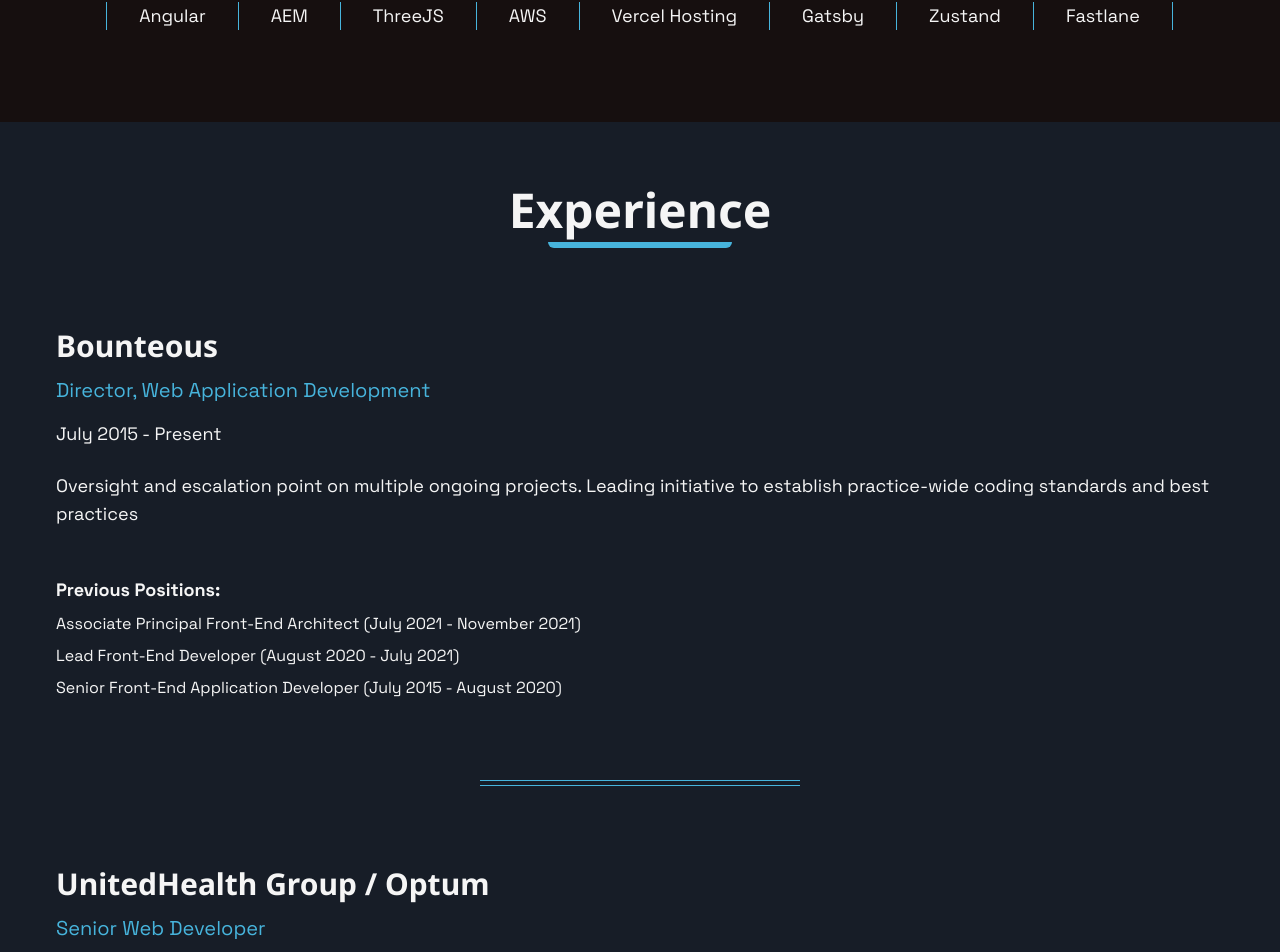
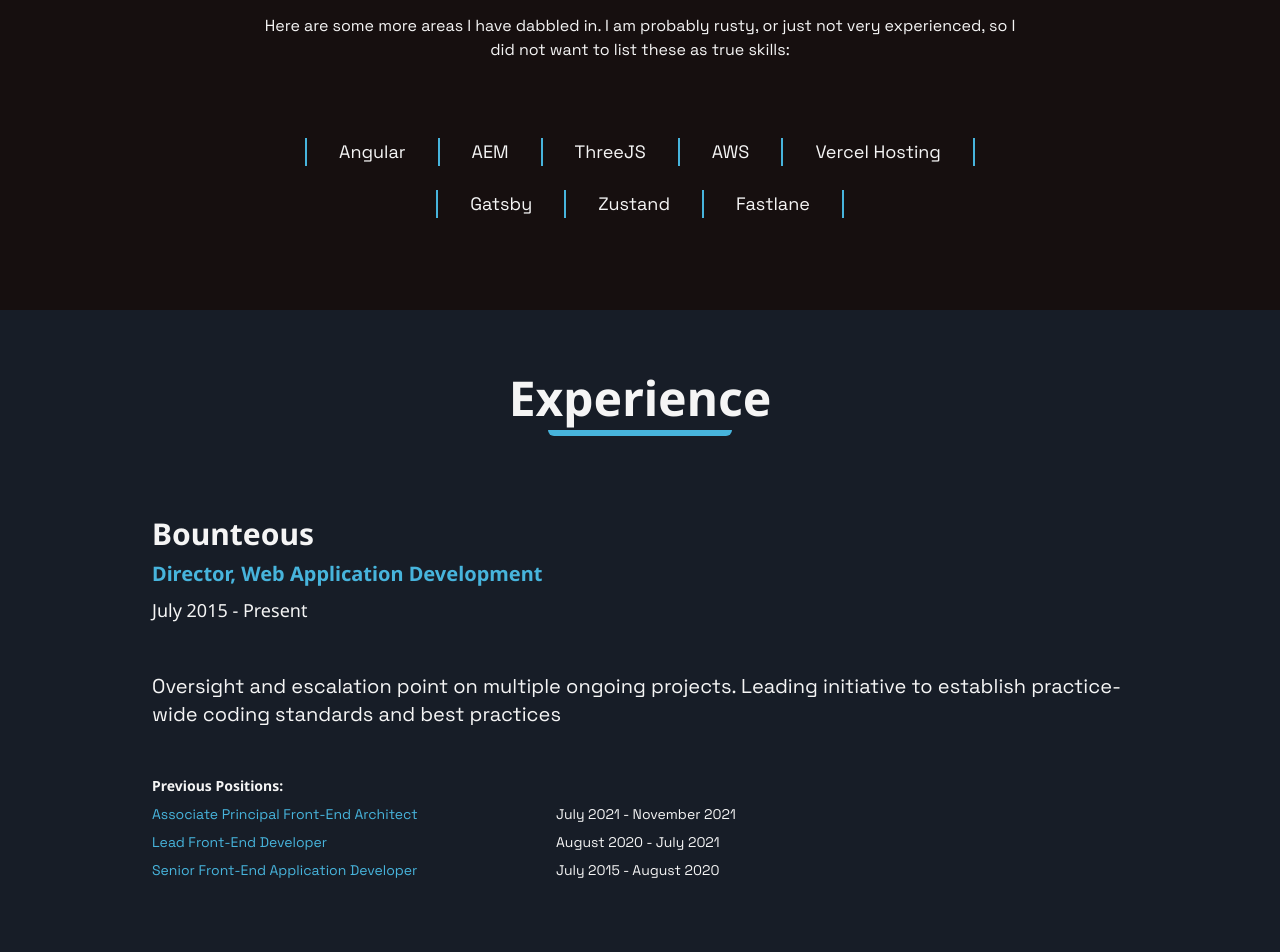
Before and after one commit to jrigert/portfolio, a Next.js app: page / in a window 1280 px wide. Shown: the part 2476-3428 px from the top of the page. Built offline with nearby package versions, Linux system fonts and the light colour scheme.

Commit message:
some more visual changes

```diff
--- a/src/components/ExperienceCard.tsx
+++ b/src/components/ExperienceCard.tsx
@@ -34,29 +34,33 @@
 
   return (
     <div className="px-6 text-lg">
-      <Heading tag="h3" className="">
+      <Heading tag="h3" className="mb-2">
         {company}
       </Heading>
-      <div className="text-xl text-primary">{title}</div>
-      <div className="mt-4">
+      <div className="mb-2 font-heading text-xl font-bold text-primary">
+        {title}
+      </div>
+      <div className="font-heading">
         {startDate} - {endDate}
       </div>
-      <p className="mt-6">{description.join('. ')}</p>
+      <p className="mt-12 text-xl">{description.join('. ')}</p>
 
       {previousPositions ? (
-        <div className="mt-12">
-          <div className="font-bold">Previous Positions:</div>
-          {previousPositions.map(({ title, startDate, endDate }) => (
-            <div key={startDate} className="my-2 text-base">
-              {title} ({startDate} - {endDate})
-            </div>
-          ))}
+        <div className="mt-12 text-sm">
+          <div className="font-heading font-bold">Previous Positions:</div>
+
+          <ul className="max-w-screen-md">
+            {previousPositions.map(({ title, startDate, endDate }) => (
+              <li key={startDate} className="my-2 grid grid-cols-2 gap-10">
+                <span className="text-primary">{title}</span>
+                {startDate} - {endDate}
+              </li>
+            ))}
+          </ul>
         </div>
       ) : null}
 
-      {showDivider ? (
-        <HorizontalDivider className="my-20 border-y-primary" />
-      ) : null}
+      {showDivider ? <HorizontalDivider className="my-20" /> : null}
     </div>
   );
 };
--- a/src/components/SkillCard.tsx
+++ b/src/components/SkillCard.tsx
@@ -16,7 +16,7 @@
   return (
     <div
       className={classNames(
-        'flex flex-col justify-between rounded-xl border border-loud px-4 py-2 font-semibold hover:bg-loud/10',
+        'flex flex-col justify-between rounded-md border border-secondary px-4 py-2 font-semibold transition duration-500 hover:scale-110 hover:bg-secondary/10',
         className,
       )}
     >
--- a/src/components/core/Badge.tsx
+++ b/src/components/core/Badge.tsx
@@ -11,7 +11,7 @@
   const { label, icon } = props;
 
   return (
-    <span className="inline-block rounded-lg border-2 border-loud px-3 py-2 text-lg font-semibold">
+    <span className="inline-block rounded-lg border-2 border-secondary px-3 py-2 text-lg font-semibold duration-500 hover:scale-110 hover:bg-secondary/20">
       {icon ? (
         <FontAwesomeIcon aria-hidden icon={icon} className="mr-2" />
       ) : null}
--- a/src/components/core/HorizontalDivider.tsx
+++ b/src/components/core/HorizontalDivider.tsx
@@ -8,16 +8,17 @@
 } from 'react';
 
 export interface HorizontalDividerProps
-  extends DetailedHTMLProps<HTMLAttributes<HTMLHRElement>, HTMLHRElement>,
+  extends Omit<
+      DetailedHTMLProps<HTMLAttributes<HTMLHRElement>, HTMLHRElement>,
+      'color'
+    >,
     HorizontalDividerVariantProps {}
 
 export type HorizontalDividerVariantProps = VariantProps<
   typeof horizontalDividerVariants
 >;
 
-const horizontalDividerVariants = cva(
-  'border-x-0 border-y-foreground/30 mx-auto',
-  {
+const horizontalDividerVariants = cva('border-x-0 mx-auto', {
   variants: {
     variant: {
       single: ['h-px', 'border-t-2'],
@@ -28,22 +29,29 @@
       standard: 'w-80',
       full: 'w-full',
     },
+    color: {
+      foreground: 'border-y-foreground/30',
+      primary: 'border-y-primary/60',
+    },
   },
   defaultVariants: {
     variant: 'double',
     size: 'standard',
+    color: 'primary',
   },
-  },
-);
+});
 
 export const HorizontalDivider: FunctionComponent<HorizontalDividerProps> = (
   props,
 ) => {
-  const { className, size, variant, ...hrProps } = props;
+  const { className, color, size, variant, ...hrProps } = props;
 
   const hrClassNames = useMemo(() => {
-    return classNames(horizontalDividerVariants({ size, variant }), className);
-  }, [size, variant, className]);
+    return classNames(
+      horizontalDividerVariants({ color, size, variant }),
+      className,
+    );
+  }, [color, size, variant, className]);
 
   return <hr {...hrProps} className={hrClassNames} />;
 };
--- a/src/pages/home/About.tsx
+++ b/src/pages/home/About.tsx
@@ -22,7 +22,7 @@
     <PageSection id={id} variant="secondary" wrapperClassName="pb-20">
       <PageSectionHeading title="About Me" />
 
-      <FadeInContainer className="vertical-spacing highlight-strong mt-12 text-center text-xl">
+      <FadeInContainer className="vertical-spacing highlight-strong mx-auto mt-20 max-w-screen-md text-xl">
         <p>
           Hi! I&rsquo;m <strong>Jon</strong>. I am a web developer, architect,
           team lead and director. With <strong>over a decade</strong> of
@@ -38,7 +38,7 @@
       </FadeInContainer>
 
       <FadeInContainer>
-        <Heading tag="h3" className="mb-6 mt-20 text-center">
+        <Heading tag="h3" className="mb-6 mt-24 text-center">
           Personal Info
         </Heading>
 
--- a/src/pages/home/Experience.tsx
+++ b/src/pages/home/Experience.tsx
@@ -79,7 +79,7 @@
     <PageSection id={id} fullHeight variant="secondary">
       <PageSectionHeading title="Experience" />
 
-      <FadeInContainer className="py-20">
+      <FadeInContainer className="mx-auto max-w-screen-lg py-20">
         {CARDS.map((card, index) => (
           <ExperienceCard
             key={card.company}
--- a/src/pages/home/Skills.tsx
+++ b/src/pages/home/Skills.tsx
@@ -156,22 +156,24 @@
           Additional
         </Heading>
 
+        <div className="mx-auto max-w-screen-md">
           <p className="mx-auto mt-8 max-w-3xl text-center">
             Here are some more areas I have dabbled in. I am probably rusty, or
             just not very experienced, so I did not want to list these as true
             skills:
           </p>
 
-        <ul className="mt-8 flex flex-wrap justify-center">
+          <ul className="mt-16 flex flex-wrap justify-center">
             {ADDITIONAL_SKILLS.map((skill) => (
               <li
                 key={skill}
-              className="my-3 -ml-px border-collapse border-x border-x-primary px-8 text-lg"
+                className="-mx-px my-3 border-collapse border-x-2 border-x-primary px-8 text-lg hover:bg-primary/10"
               >
                 {skill}
               </li>
             ))}
           </ul>
+        </div>
       </FadeInContainer>
     </PageSection>
   );
--- a/src/pages/home/Welcome.tsx
+++ b/src/pages/home/Welcome.tsx
@@ -50,6 +50,7 @@
       </Heading>
 
       <HorizontalDivider
+        color="foreground"
         className={classNames(
           'mb-6 mt-8 transition duration-1000',
           dividerAnimationClass,
```
Lines whose indentation alone changed are shown as unchanged.
